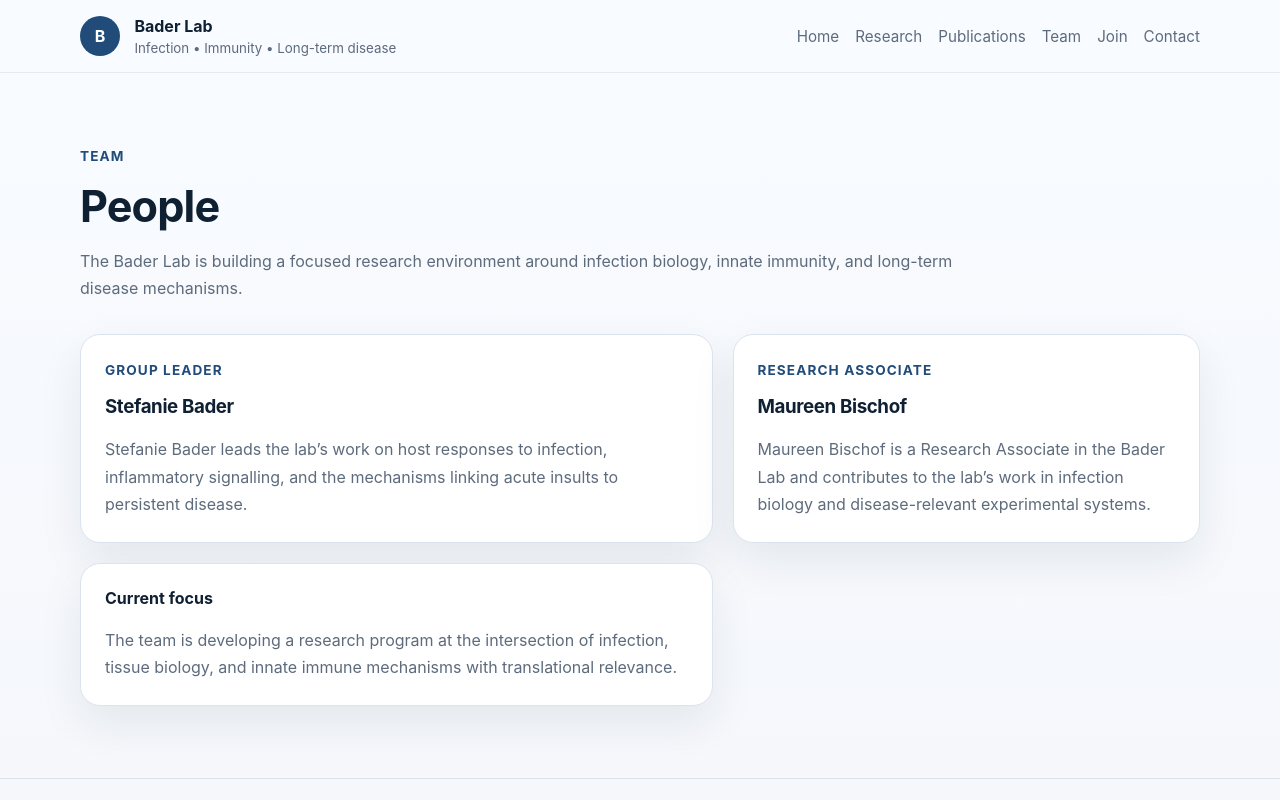
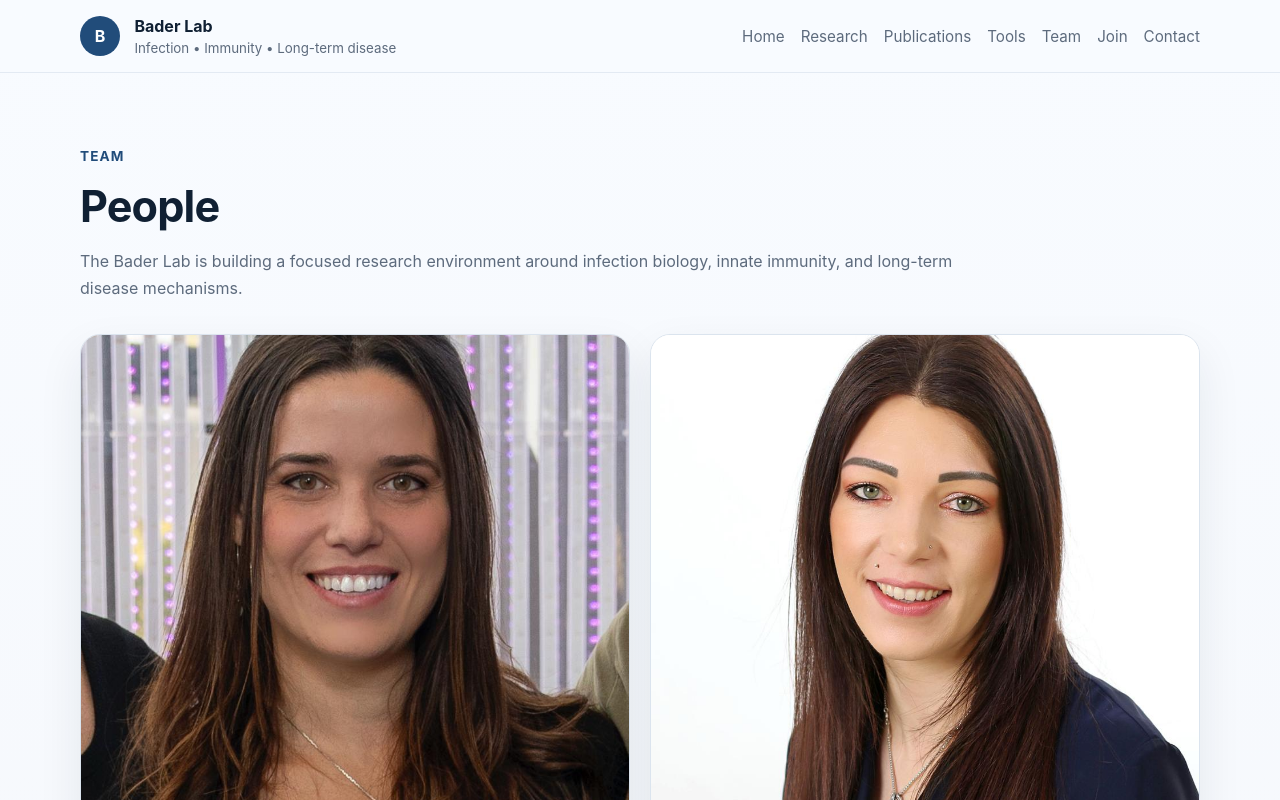
Before and after one commit to blackglasslab/website, a Next.js app: page /team in a window 1280 px wide. Shown: the top 800 px of the page. Built offline with nearby package versions, Linux system fonts and the light colour scheme.

Commit message:
Add tools page and team photos

```diff
--- a/app/globals.css
+++ b/app/globals.css
@@ -290,6 +290,29 @@ p {
   gap: 1.25rem;
 }
 
+.team-layout-photos {
+  grid-template-columns: repeat(2, minmax(0, 1fr));
+  align-items: start;
+}
+
+.team-card-photo {
+  overflow: hidden;
+}
+
+.team-photo-wrap {
+  margin: -1.5rem -1.5rem 1.25rem;
+  aspect-ratio: 4 / 4.6;
+  overflow: hidden;
+  background: var(--surface-soft);
+}
+
+.team-photo {
+  width: 100%;
+  height: 100%;
+  object-fit: cover;
+  display: block;
+}
+
 .inline-list {
   display: grid;
   gap: 0.85rem;
@@ -369,6 +392,7 @@ p {
 @media (max-width: 900px) {
   .hero-card,
   .team-layout,
+  .team-layout-photos,
   .contact-layout,
   .research-grid,
   .card-grid,
--- a/app/layout.js
+++ b/app/layout.js
@@ -5,6 +5,7 @@ const navigation = [
   { href: '/', label: 'Home' },
   { href: '/research', label: 'Research' },
   { href: '/publications', label: 'Publications' },
+  { href: '/tools', label: 'Tools' },
   { href: '/team', label: 'Team' },
   { href: '/join', label: 'Join' },
   { href: '/contact', label: 'Contact' },
--- a/app/team/page.js
+++ b/app/team/page.js
@@ -1,6 +1,23 @@
+import Image from 'next/image';
+
 export const metadata = {
   title: 'Team | Bader Lab',
 };
+
+const teamMembers = [
+  {
+    name: 'Stefanie Bader',
+    role: 'Group leader',
+    image: '/team/stefanie-bader.jpg',
+    bio: 'Stefanie Bader leads the lab’s work on host responses to infection, inflammatory signalling, and the mechanisms linking acute insults to persistent disease.',
+  },
+  {
+    name: 'Maureen Bischof',
+    role: 'Research Associate',
+    image: '/team/maureen-bischof.jpg',
+    bio: 'Maureen Bischof is a Research Associate in the Bader Lab and contributes to the lab’s work in infection biology and disease-relevant experimental systems.',
+  },
+];
 
 export default function TeamPage() {
   return (
@@ -13,21 +30,23 @@ export default function TeamPage() {
             The Bader Lab is building a focused research environment around infection biology, innate immunity, and long-term disease mechanisms.
           </p>
         </div>
-        <div className="team-layout">
-          <article className="team-card">
-            <p className="kicker">Group leader</p>
-            <h3>Stefanie Bader</h3>
-            <p>
-              Stefanie Bader leads the lab’s work on host responses to infection, inflammatory signalling, and the mechanisms linking acute insults to persistent disease.
-            </p>
-          </article>
-          <article className="team-card">
-            <p className="kicker">Research Associate</p>
-            <h3>Maureen Bischof</h3>
-            <p>
-              Maureen Bischof is a Research Associate in the Bader Lab and contributes to the lab’s work in infection biology and disease-relevant experimental systems.
-            </p>
-          </article>
+        <div className="team-layout team-layout-photos">
+          {teamMembers.map((member) => (
+            <article className="team-card team-card-photo" key={member.name}>
+              <div className="team-photo-wrap">
+                <Image
+                  src={member.image}
+                  alt={member.name}
+                  width={520}
+                  height={640}
+                  className="team-photo"
+                />
+              </div>
+              <p className="kicker">{member.role}</p>
+              <h3>{member.name}</h3>
+              <p>{member.bio}</p>
+            </article>
+          ))}
           <article className="panel">
             <strong>Current focus</strong>
             <p>
```
Also changed, not shown: app/tools/page.js (added, +28 -0 lines), public/team/maureen-bischof.jpg (added), public/team/stefanie-bader.jpg (added).
